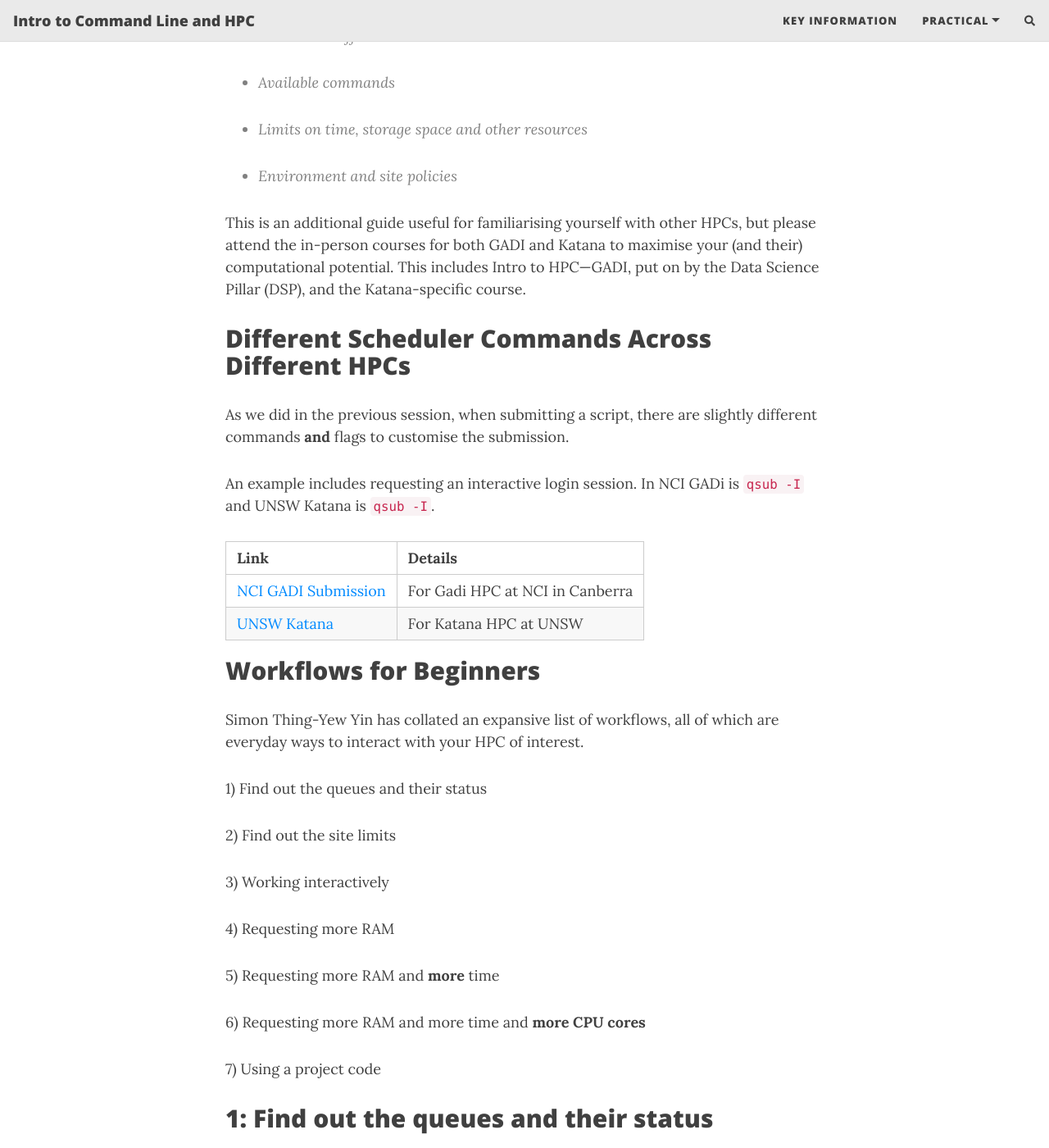
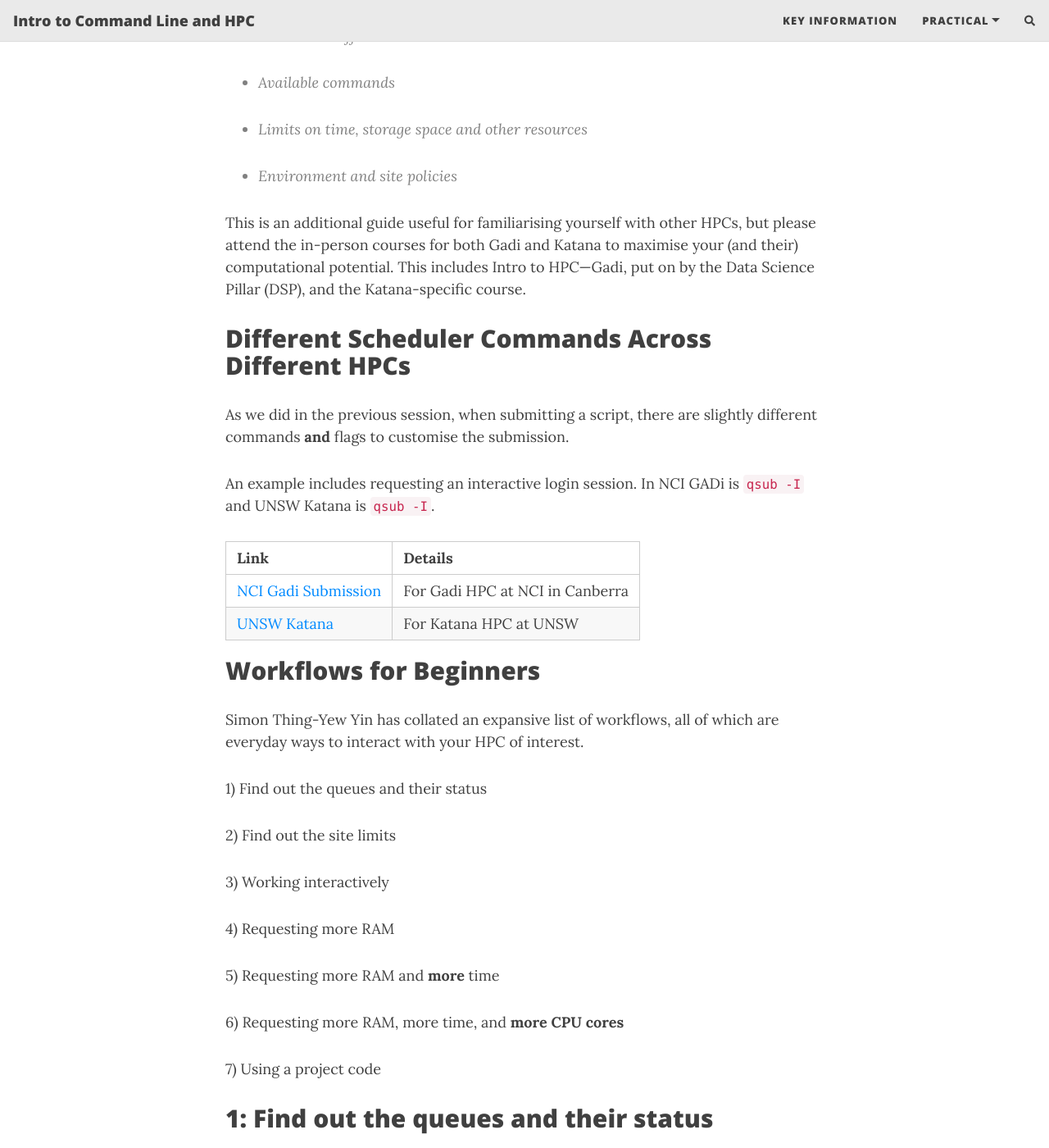
Before and after one commit to theheking/intro-to-command-line-hpc, a Jekyll site: the page built from practical_overview/7B_Different_HPC_NCI.md, in a window 1280 px wide and 1400 px high, scrolled down 504 px. Shown: the whole window at 82% size. Built offline with Jekyll 4.4.1, drawn with Linux system fonts in a browser that asks for light colours; nearby versions of some CDN libraries; comment, search, counter and statistics services are not loaded.

Commit message:
Update 7B_Different_HPC_NCI.md

```diff
--- a/practical_overview/7B_Different_HPC_NCI.md
+++ b/practical_overview/7B_Different_HPC_NCI.md
@@ -21,7 +21,7 @@
 >
 
 
-This is an additional guide useful for familiarising yourself with other HPCs, but please attend the in-person courses for both GADI and Katana to maximise your (and their) computational potential. This includes Intro to HPC—GADI, put on by the Data Science Pillar (DSP), and the Katana-specific course.
+This is an additional guide useful for familiarising yourself with other HPCs, but please attend the in-person courses for both Gadi and Katana to maximise your (and their) computational potential. This includes Intro to HPC—Gadi, put on by the Data Science Pillar (DSP), and the Katana-specific course.
 
 
 Different Scheduler Commands Across Different HPCs
@@ -33,7 +33,7 @@
 
 | Link | Details |
 | ---- | ---- |
-| [NCI GADI Submission](https://opus.nci.org.au/display/Help/0.+Welcome+to+Gadi#id-0.WelcometoGadi-GadiJobs) | For Gadi HPC at NCI in Canberra |
+| [NCI Gadi Submission](https://opus.nci.org.au/display/Help/0.+Welcome+to+Gadi#id-0.WelcometoGadi-GadiJobs) | For Gadi HPC at NCI in Canberra |
 | [UNSW Katana](https://docs.restech.unsw.edu.au/using_katana/running_jobs/) | For Katana HPC at UNSW |
 
 Workflows for Beginners
@@ -50,7 +50,7 @@
 
 5) Requesting more RAM and **more** time
 
-6) Requesting more RAM and more time and **more CPU cores**
+6) Requesting more RAM, more time, and **more CPU cores**
 
 7) Using a project code
 
```
